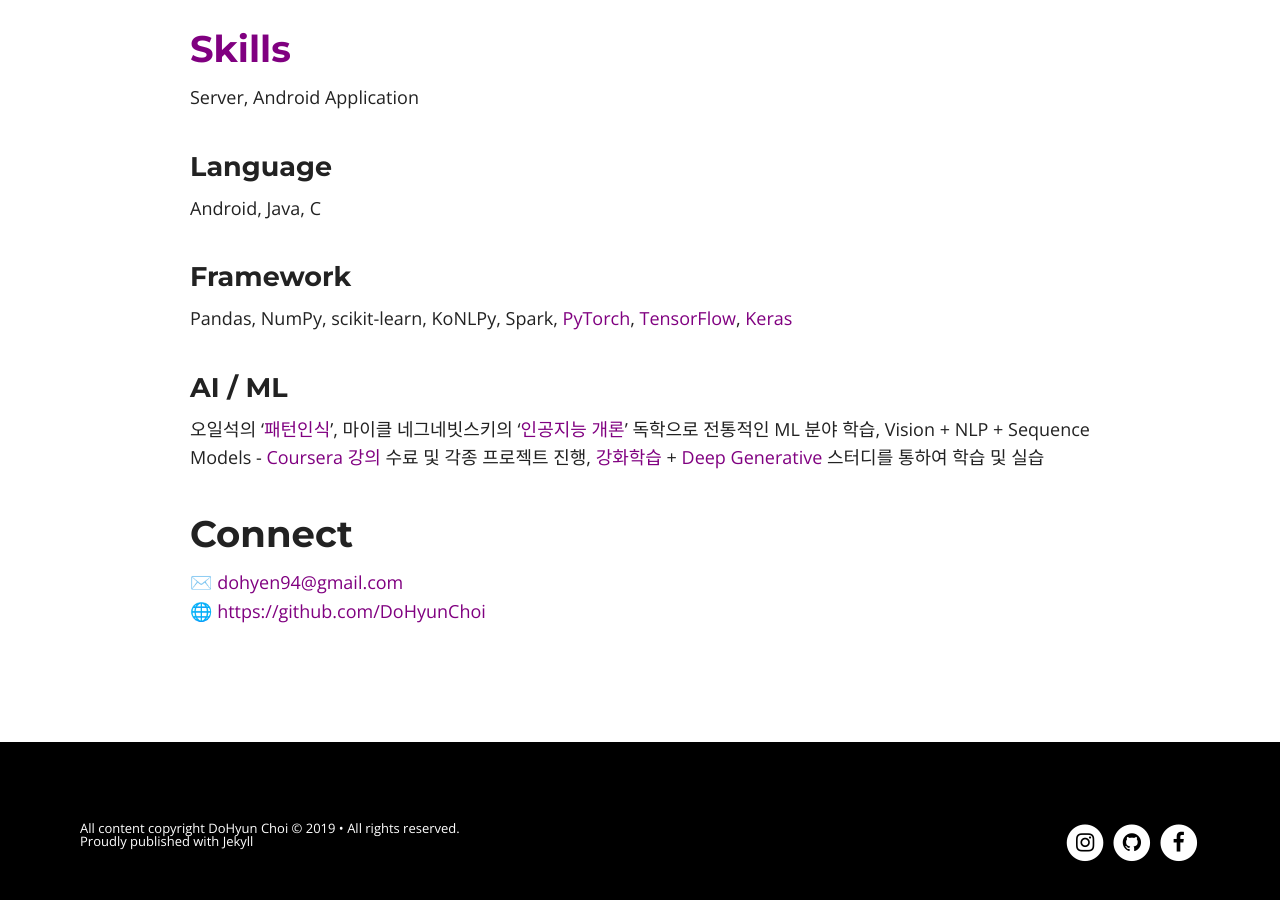
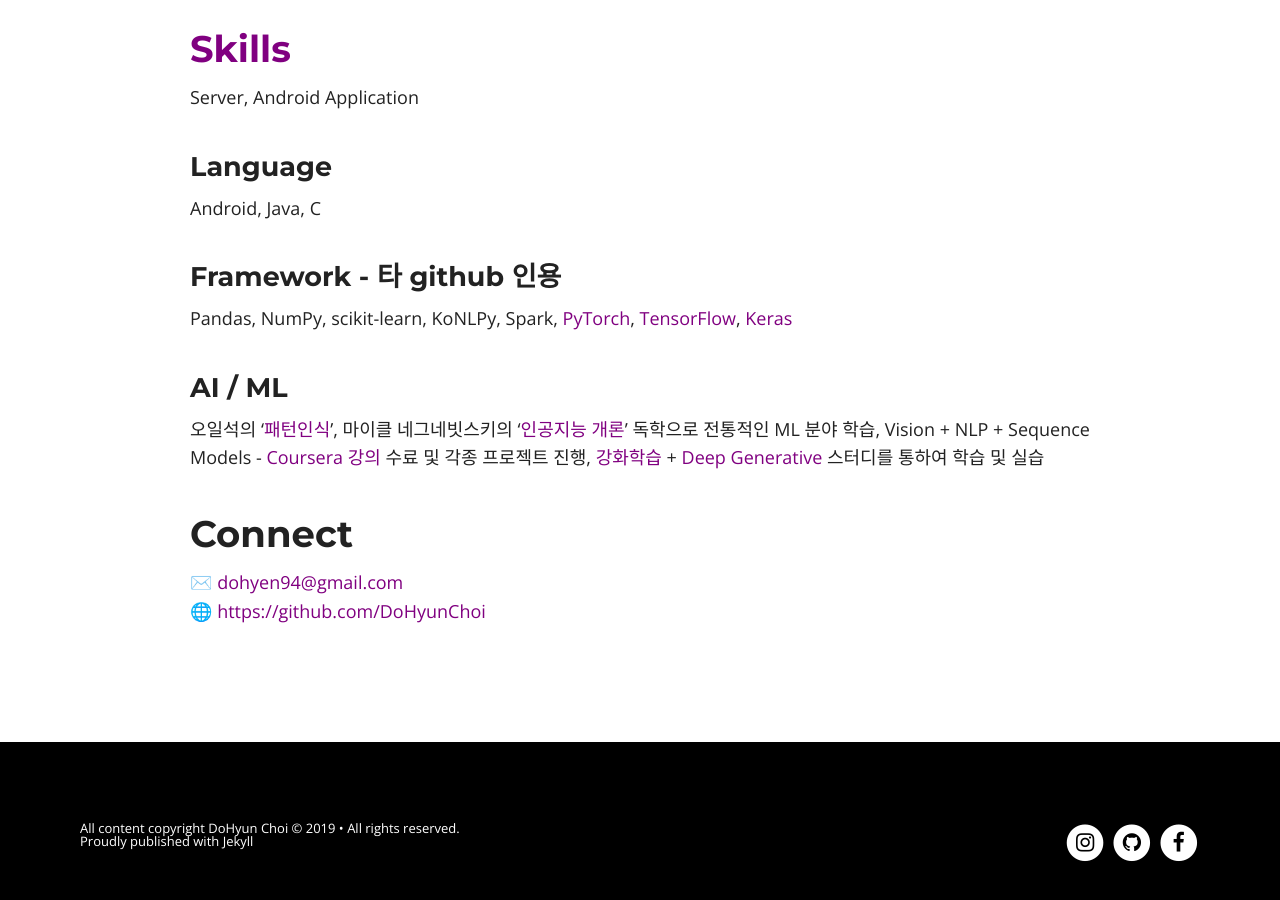
Before and after one commit to DoHyunChoi/dohyunchoi.github.io, a Jekyll site: the page built from about.md, in a window 1280 px wide and 900 px high, scrolled down 1991 px. Built offline with Jekyll 4.4.1, drawn with Linux system fonts in a browser that asks for light colours; nearby versions of some CDN libraries.

Commit message:
Update about.md

```diff
--- a/about.md
+++ b/about.md
@@ -68,7 +68,7 @@ Server, Android Application
 ### Language
 Android, Java, C
 
-### Framework
+### Framework - 타 github 인용
 Pandas, NumPy, scikit-learn, KoNLPy, Spark, [PyTorch](https://github.com/newhiwoong/PyTorch), [TensorFlow](https://github.com/newhiwoong/TensorFlow), [Keras](https://github.com/newhiwoong/Keras-Applications)
 
 ### AI / ML
```
